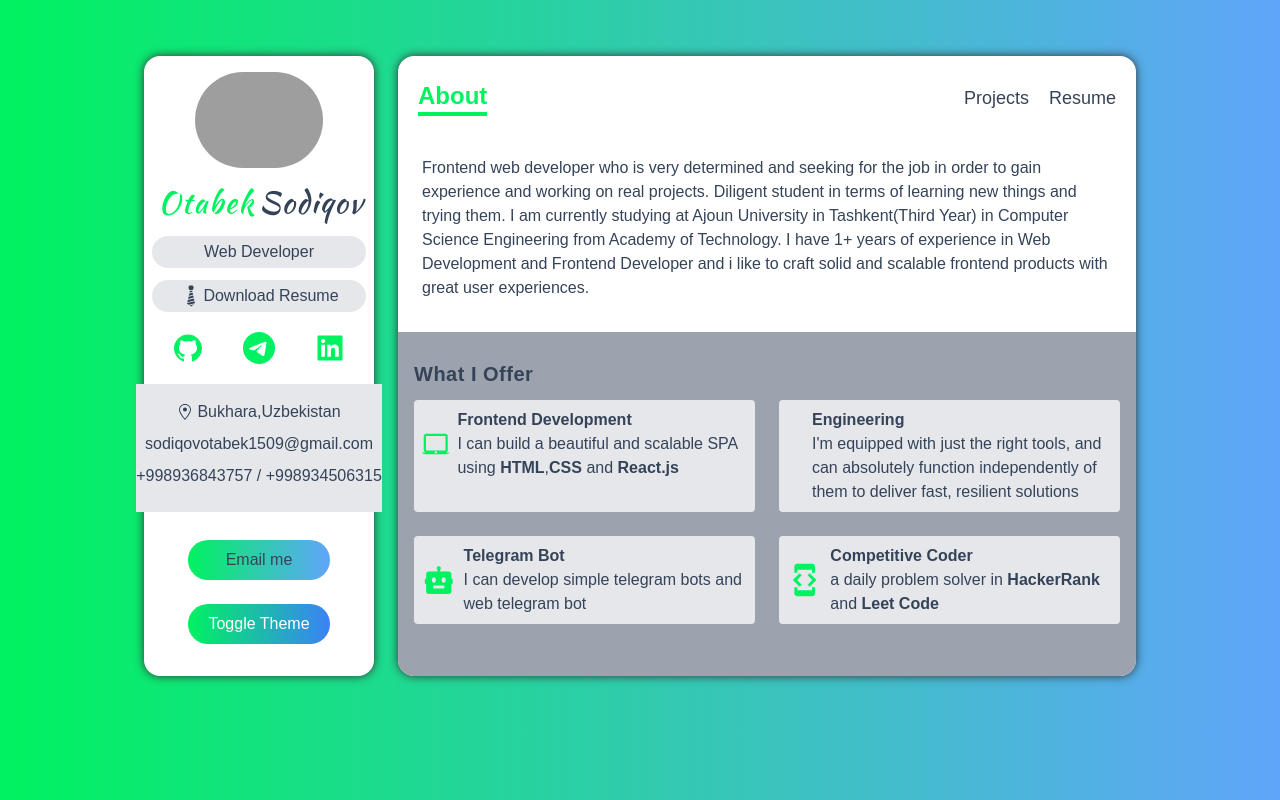
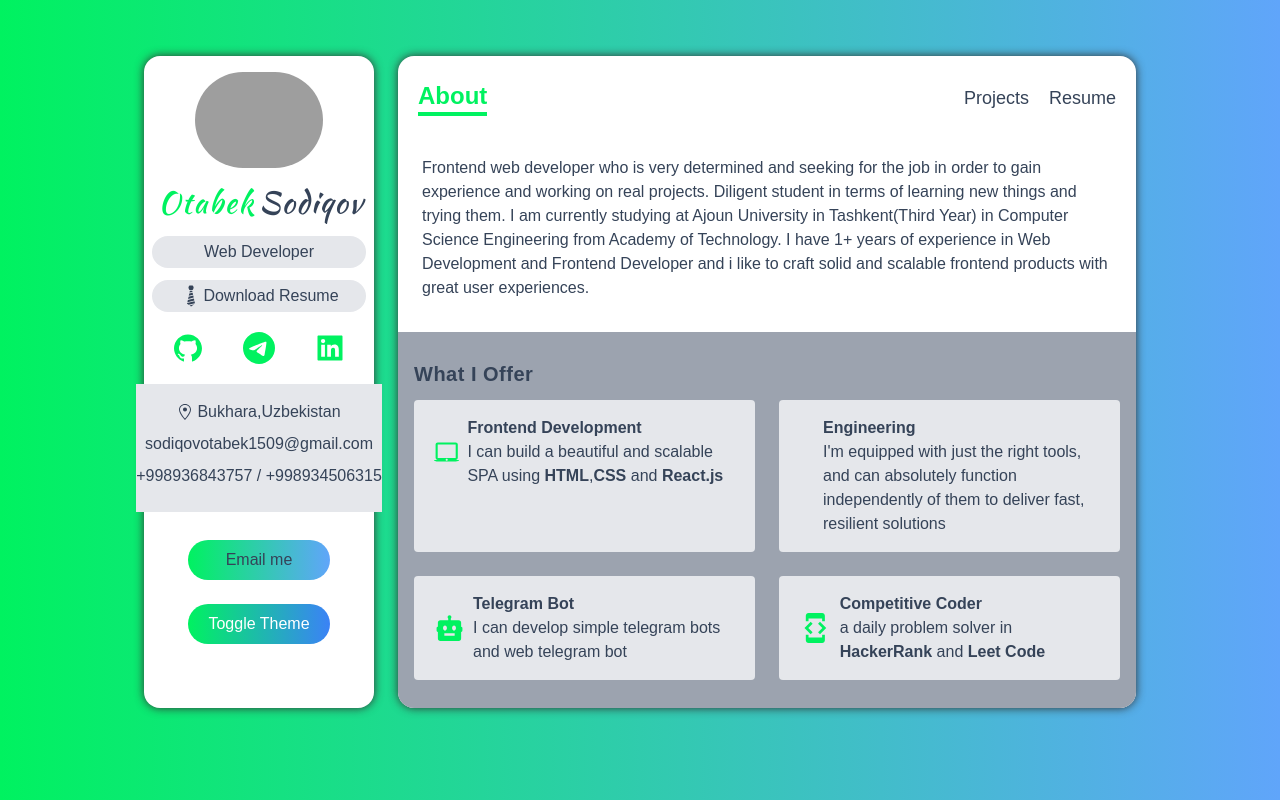
Before and after one commit to OSSwebmaster2003/portfolio, a Next.js app: page / in a window 1280 px wide. Built offline with nearby package versions, Linux system fonts and the light colour scheme; grey boxes are pictures that could not be loaded; some icons are missing.

Commit message:
some design errors fixed

```diff
--- a/components/ServiceCard.tsx
+++ b/components/ServiceCard.tsx
@@ -10,7 +10,7 @@ const ServiceCard: FunctionComponent<{ service: IService }> = ({
     };
   };
   return (
-    <div className="flex items-center p-2 space-x-2">
+    <div className="flex items-center p-3 space-x-2 lg:px-5 lg:py-4">
       <Icon className="w-12 h-12 text-green" />
       <div>
         <h4 className="font-bold">{title}</h4>
```
